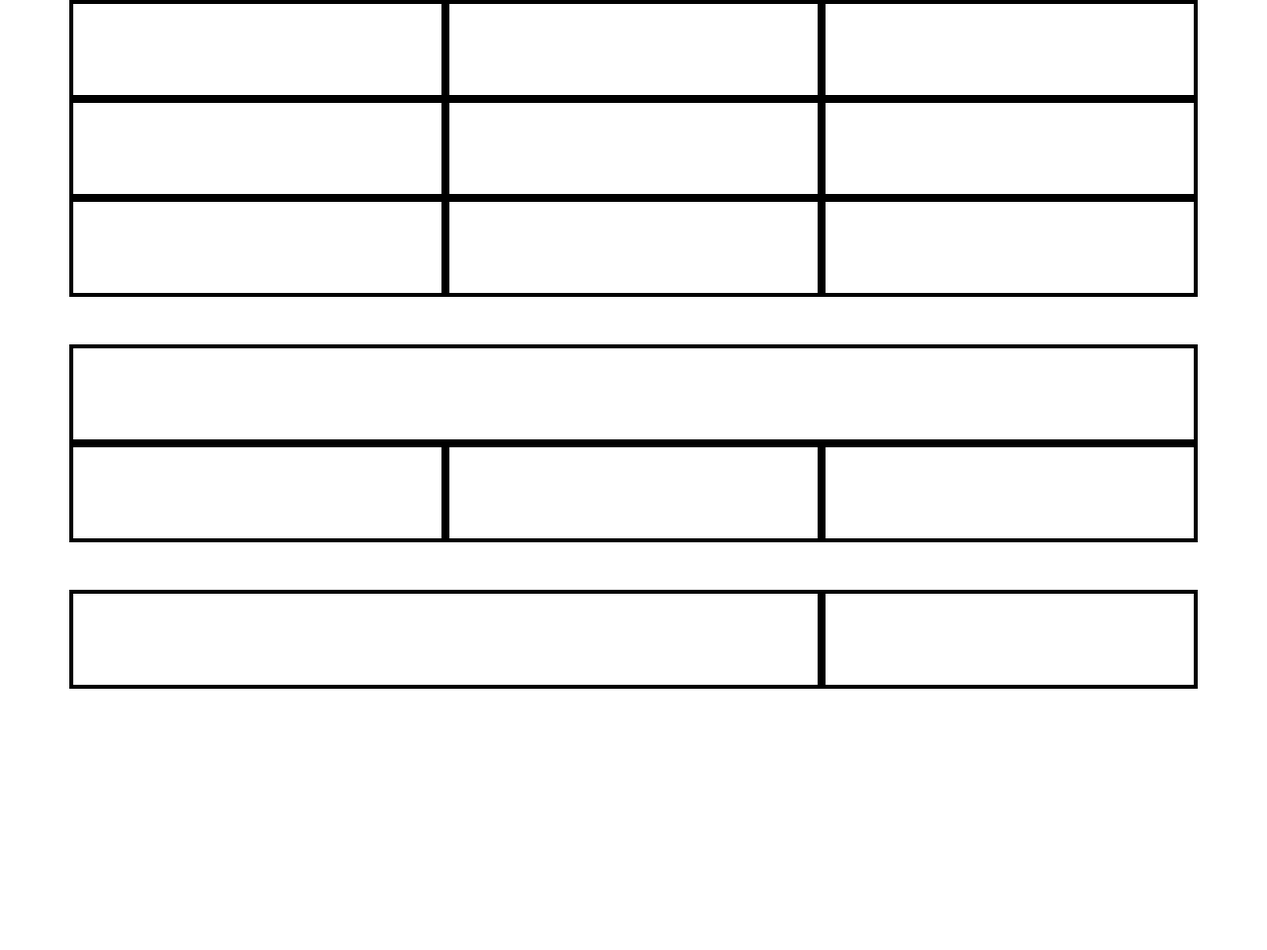
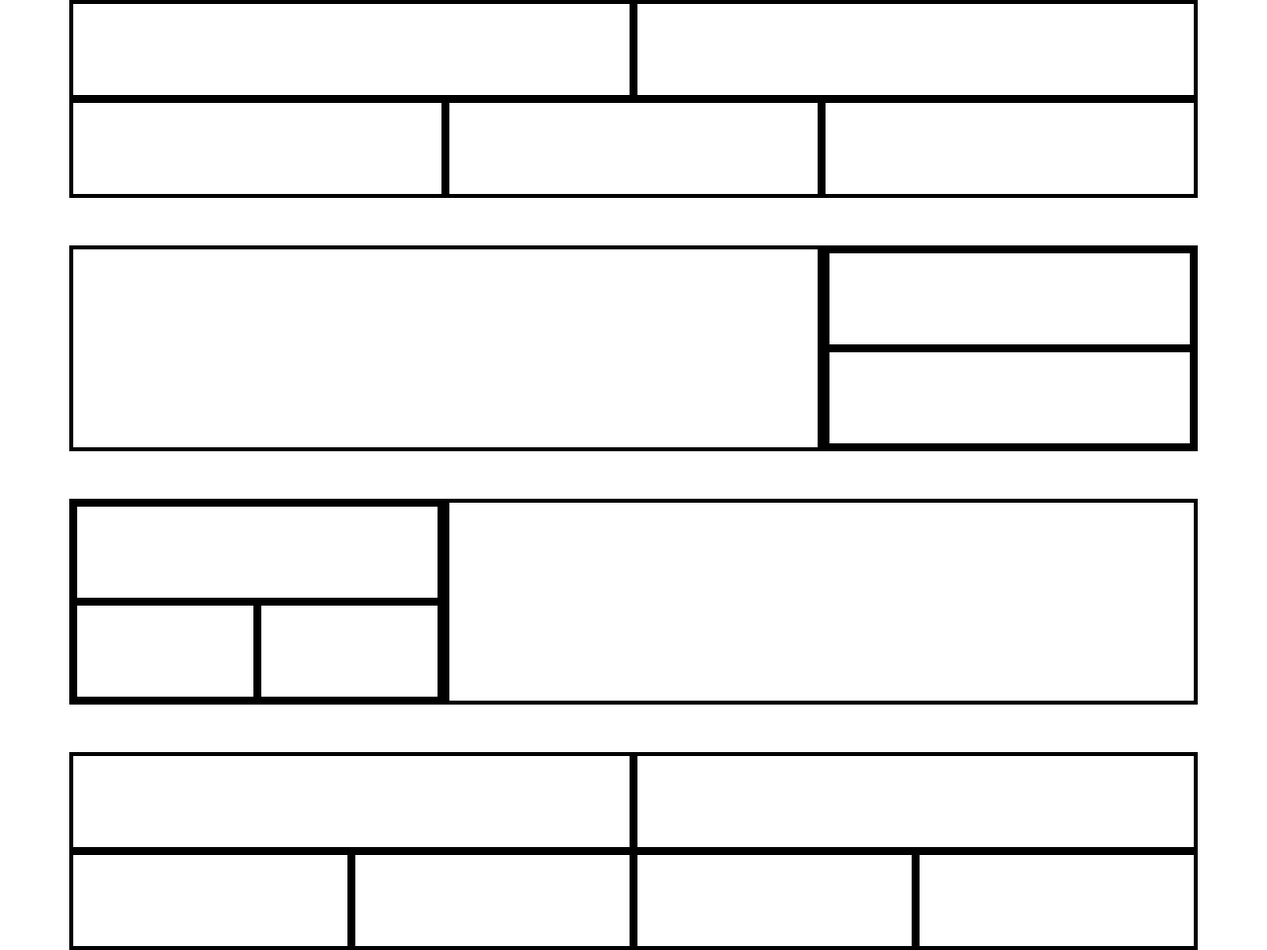
Before and after one commit to Jonsansan/nested-grids, a plain HTML site: page index.html in a window 1280 px wide. Shown: the whole page at 99% size. Before the commit the page ends 800 px from the top, so only its background shows below. Drawn offline with nearby package versions, Linux system fonts and the light colour scheme.

Commit message:
urget update

```diff
--- a/index.html
+++ b/index.html
@@ -13,39 +13,61 @@
     <script src="https://cdn.jsdelivr.net/npm/bootstrap@4.3.1/dist/js/bootstrap.min.js"></script>
   </head>
   <body>
+    <!-- Container 1 -->
     <div class="container">
       <div class="row">
-        <div class="col"></div>
-        <div class="col"></div>
-        <div class="col"></div>
+        <div class="col-6"></div>
+        <div class="col-6"></div>
       </div>
       <div class="row">
-        <div class="col"></div>
-        <div class="col"></div>
-        <div class="col"></div>
-      </div>
-      <div class="row">
-        <div class="col"></div>
-        <div class="col"></div>
-        <div class="col"></div>
+        <div class="col-4"></div>
+        <div class="col-4"></div>
+        <div class="col-4"></div>
       </div>
     </div>
 
+    <!-- Container 2 -->
     <div class="container mt-5">
       <div class="row">
-        <div class="col"></div>
-      </div>
-      <div class="row">
-        <div class="col"></div>
-        <div class="col"></div>
-        <div class="col"></div>
+        <div class="col-8"></div>
+        <div class="col-4">
+          <div class="row">
+            <div class="col-12"></div>
+          </div>
+          <div class="row">
+            <div class="col-12"></div>
+          </div>
+        </div>
       </div>
     </div>
 
+    <!-- Container 3 -->
     <div class="container mt-5">
       <div class="row">
+        <div class="col-4">
+          <div class="row">
+            <div class="col-12"></div>
+          </div>
+          <div class="row">
+            <div class="col-6"></div>
+            <div class="col-6"></div>
+          </div>
+        </div>
         <div class="col-8"></div>
-        <div class="col-4"></div>
+      </div>
+    </div>
+
+    <!-- Container 4 -->
+    <div class="container mt-5">
+      <div class="row">
+        <div class="col-6"></div>
+        <div class="col-6"></div>
+      </div>
+      <div class="row">
+        <div class="col-3"></div>
+        <div class="col-3"></div>
+        <div class="col-3"></div>
+        <div class="col-3"></div>
       </div>
     </div>
   </body>
```
